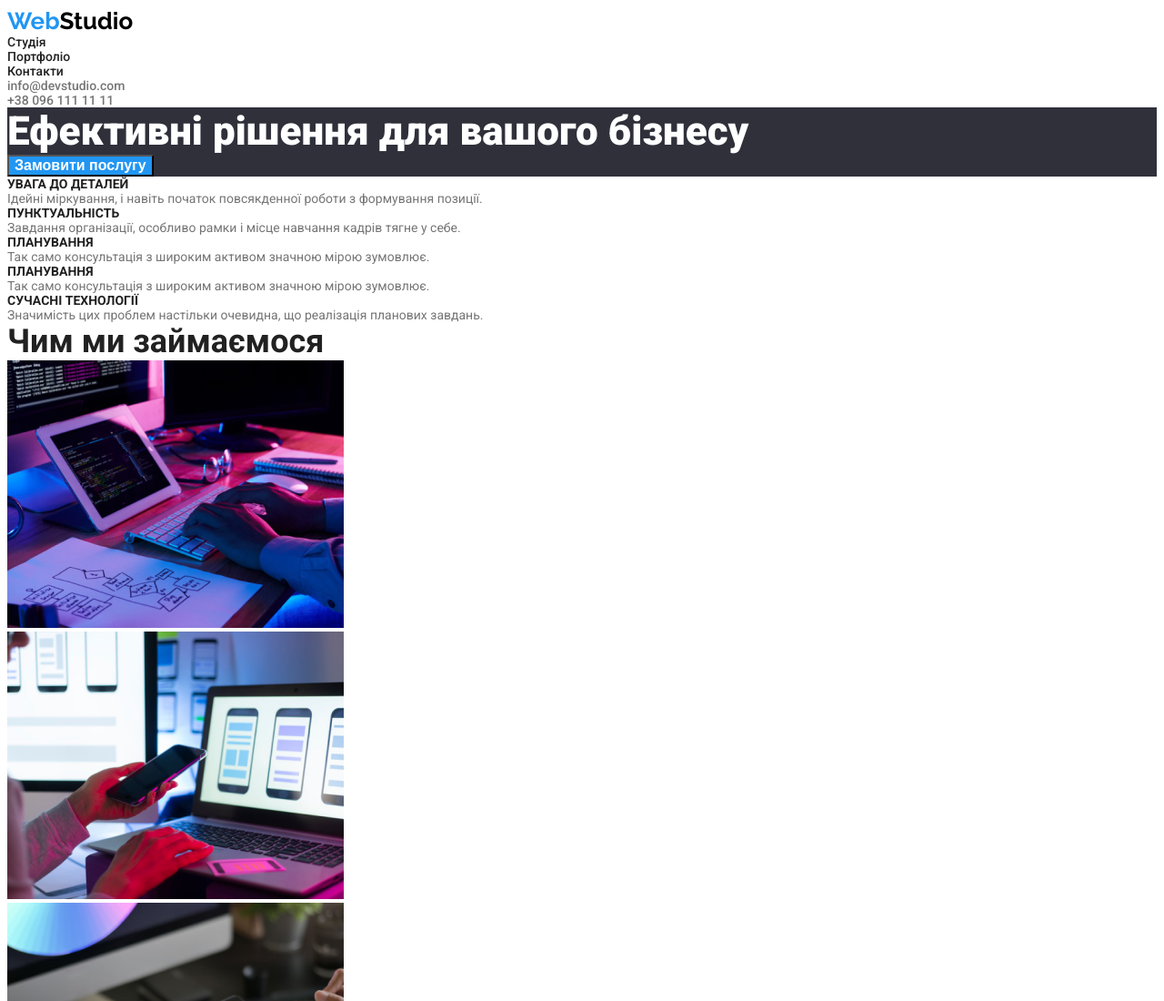
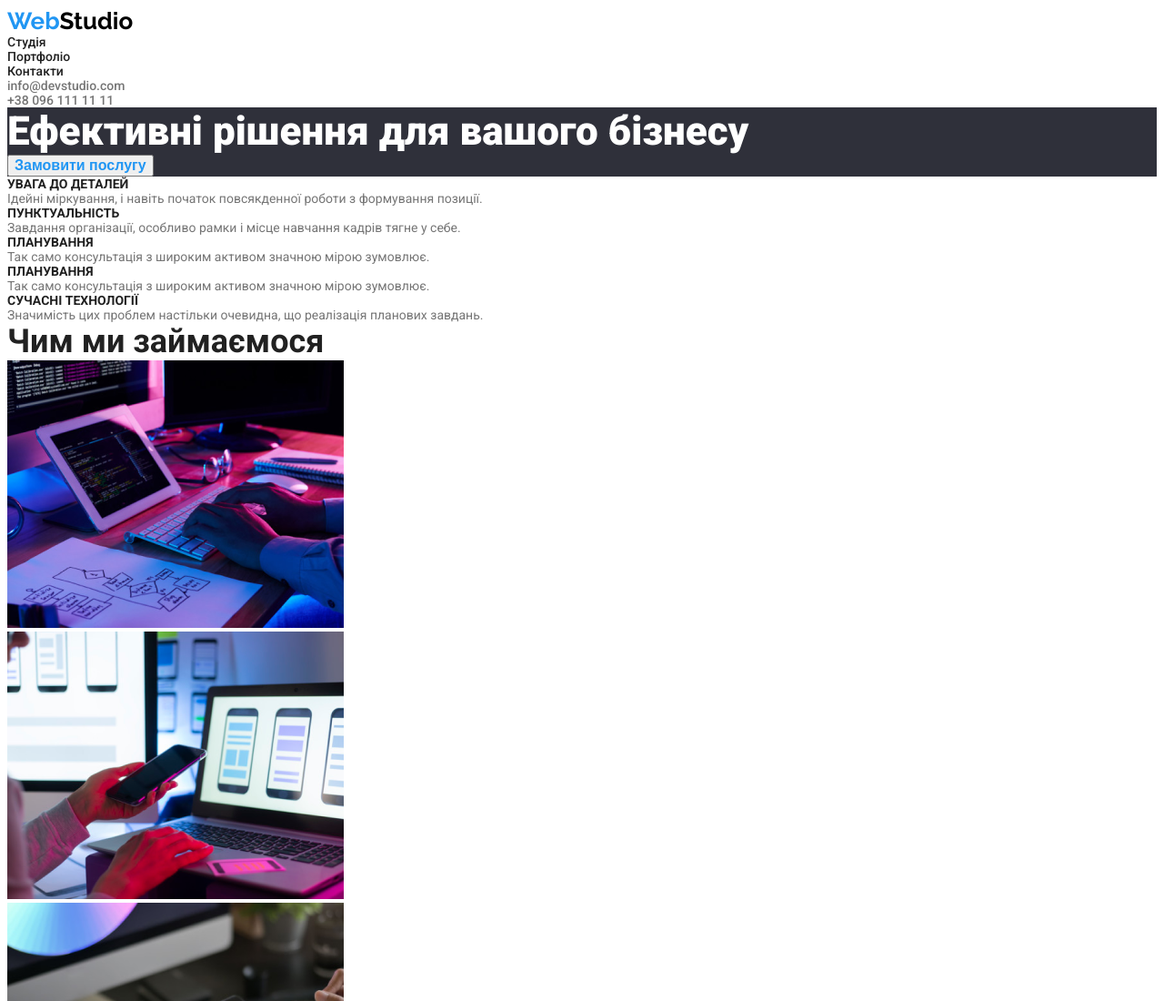
Before and after one commit to ArtempAsenko/webstudio, a plain HTML site: page index.html in a window 1280 px wide. Shown: the top 1100 px of the page at 91% size. Drawn offline with Linux system fonts and the light colour scheme.

Commit message:
додав 9

```diff
--- a/style.css
+++ b/style.css
@@ -28,8 +28,7 @@ a{
     font-weight: 900;
 }
 .button{
-    background-color: #2196F3;
-    color: #FFFFFF;
+    color: var(--hover-color);
     font-size: 16px;
     font-weight: 700;
 }
```
